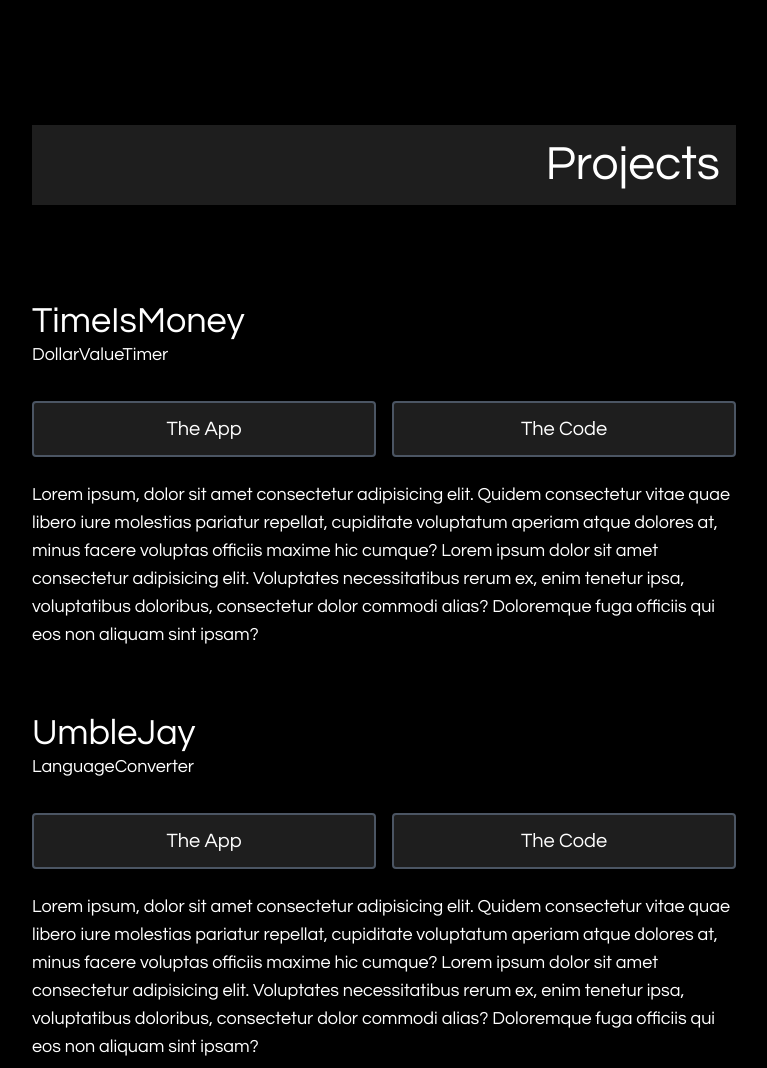
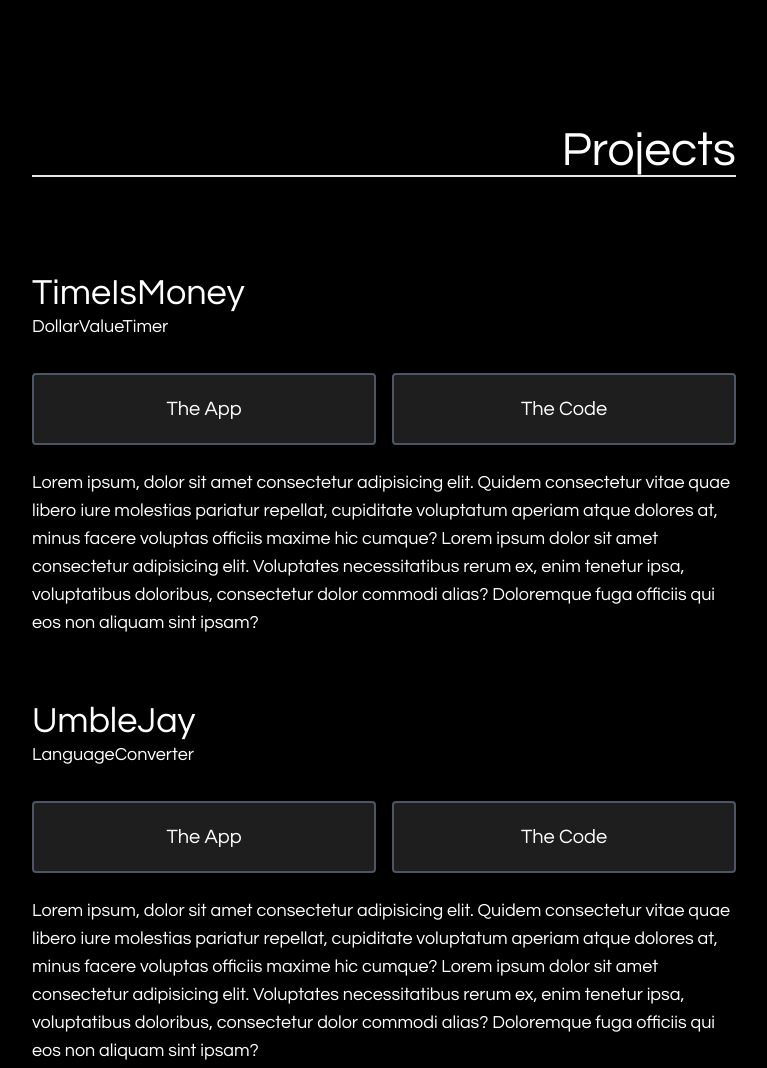
Before and after one commit to caseyharvey/portfolio-v4, a Gatsby site: page / in a window 1280 px wide. Shown: the part 863-1931 px from the top of the page, without its empty margins (256-1023 px from the left). Built offline with nearby package versions, Linux system fonts and the light colour scheme; Gatsby itself is replaced by a stand-in of ours.

Commit message:
added hover states to buttons and styled heading.

```diff
--- a/src/components/Button.tsx
+++ b/src/components/Button.tsx
@@ -6,7 +6,7 @@ interface Props {
 
 const Button: React.FC<Props> = ({ text }) => {
   return (
-    <button className="bg-darkGray text-white border-2 border-gray-600 w-full rounded p-3 text-xl">
+    <button className="bg-darkGray text-white border-2 border-gray-600 w-full rounded p-3 text-xl hover:bg-gray-900 hover:border-gray-700 hover:text-yellow-500 md:py-5">
       {text}
     </button>
   )
--- a/src/components/Dropdown.tsx
+++ b/src/components/Dropdown.tsx
@@ -11,7 +11,7 @@ const Dropdown: React.FC<Props> = ({ toggle, isOpen }) => {
     <div
       className={
         isOpen
-          ? "grid grid-rows-5 p-8 mt-16 text-right items-center text-white fixed w-full bg-black text-xl font-mono"
+          ? "grid grid-rows-5 p-8 mt-16 text-right items-center text-white fixed w-full bg-black text-xl shadow-2xl font-mono"
           : "hidden"
       }
       onClick={toggle}
--- a/src/components/SectionHeading.tsx
+++ b/src/components/SectionHeading.tsx
@@ -6,7 +6,7 @@ interface Props {
 
 const SectionHeading: React.FC<Props> = ({ heading }) => {
   return (
-    <div className="m-8 p-4 my-16 text-5xl text-right bg-darkGray">
+    <div className="m-8 p-4 pb-0 pr-0 my-16 border-b-2 text-5xl text-right border-b-darkGray">
       {heading}
     </div>
   )
```
